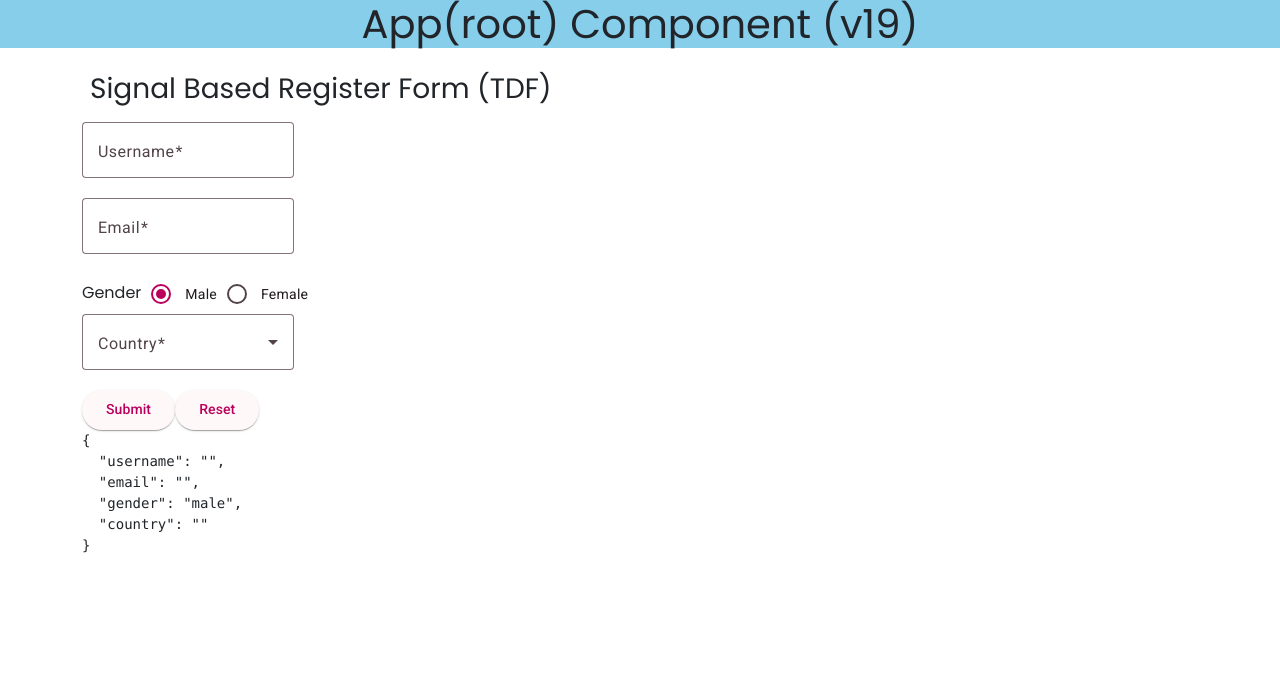
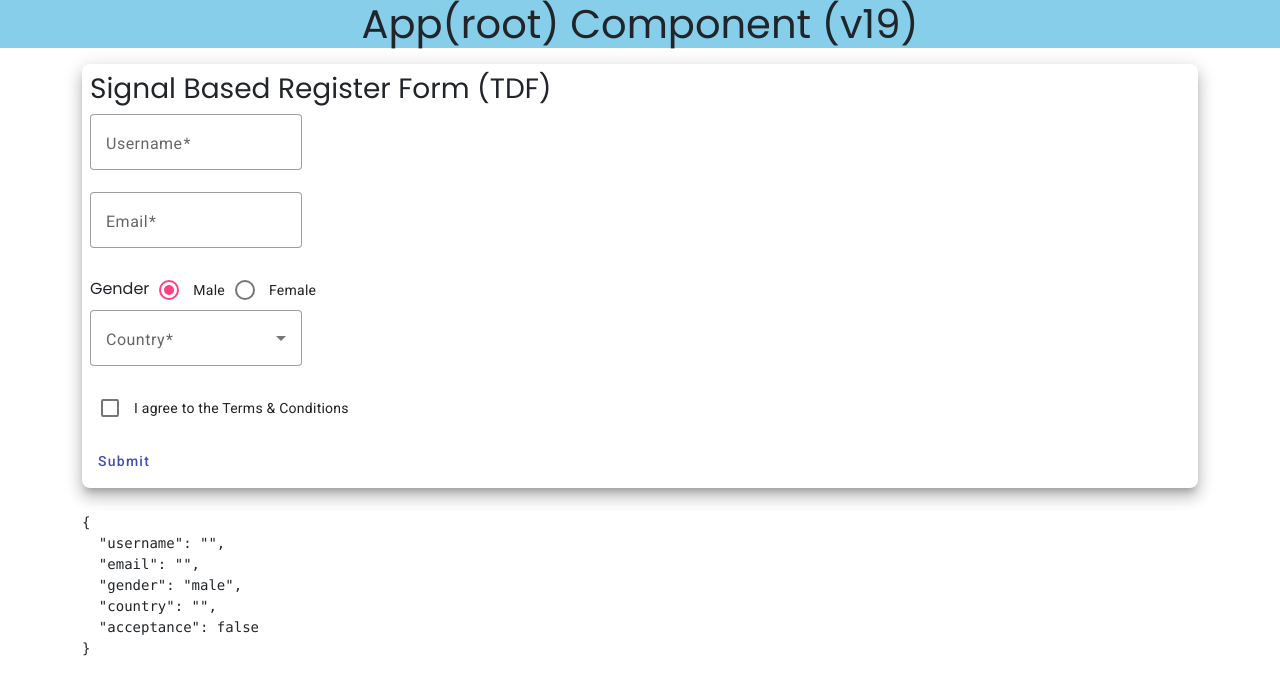
Before and after one commit to SatishKonduru/SELF-19, an Angular app: page /#/tdfRegister in a window 1280 px wide. Shown: the top 694 px of the page. Built offline with nearby package versions, Linux system fonts and the light colour scheme; sample sign-in values are in the browser's storage.

Commit message:
tdf-register

```diff
--- a/src/app/forms/tdf-register/tdf-register.component.html
+++ b/src/app/forms/tdf-register/tdf-register.component.html
@@ -1,13 +1,13 @@
 <div class="container mt-3 mx-auto">
-  <div class="mat-elevation-z10 p-2 rounded-3">
+  <div class="mat-elevation-z10 p-2  rounded-3">
     <div class="row">
       <h3>Signal Based Register Form (TDF)</h3>
     </div>
-  </div>
+
   <form
     #userForm="ngForm"
     (ngSubmit)="onSubmit(userForm)"
-    class="form-container"
+
   >
     <div class="col-6">
       <!-- USERNAME -->
@@ -19,8 +19,14 @@
           required
           [ngModel]="username()"
           (ngModelChange)="username.set($event)"
+          #usernameCtrl = 'ngModel'
         />
-      </mat-form-field>
+        @if(usernameCtrl.touched && usernameCtrl.invalid){
+          <mat-error>
+            Username requried
+          </mat-error>
+        }
+     </mat-form-field>
     </div>
 
     <div class="col-6">
@@ -35,7 +41,18 @@
           email
           [ngModel]="email()"
           (ngModelChange)="email.set($event)"
+          #emailCtrl = 'ngModel'
         />
+        @if(emailCtrl.touched && emailCtrl.errors?.['required']){
+          <mat-error>
+            Email required
+          </mat-error>
+        }
+        @else if(emailCtrl.touched && emailCtrl.errors?.['email']){
+          <mat-error>
+            Invalid Email
+          </mat-error>
+        }
       </mat-form-field>
     </div>
 
@@ -62,40 +79,47 @@
           [ngModel]="country()"
           (ngModelChange)="country.set($event)"
         >
-          <mat-option *ngFor="let c of countries" [value]="c">
+        @for(c of countries; track c){
+          <mat-option  [value]="c">
             {{ c }}
           </mat-option>
+        }
+
         </mat-select>
       </mat-form-field>
     </div>
+    <div class="col-10">
+  <!-- TERMS & CONDITIONS -->
+  <mat-checkbox
+    name="acceptTerms"
+    required
+    [ngModel]="acceptTerms()"
+    (ngModelChange)="acceptTerms.set($event)"
+  >
+    I agree to the Terms & Conditions
+  </mat-checkbox>
+</div>
 
-    <div class="col-6">
+
+    <div class="col-6 mt-3">
       <!-- BUTTONS -->
-      <div class="actions">
-        <button mat-raised-button color="primary" type="submit">Submit</button>
+       <button mat-button color="primary" >Submit</button>
+    </div>
 
-        <button
-          mat-raised-button
-          color="warn"
-          type="button"
-          (click)="resetForm(userForm)"
-        >
-          Reset
-        </button>
-      </div>
-    </div>
   </form>
+</div>
 
-  <!-- LIVE PREVIEW -->
-  <pre class="preview"
-    >{{
+</div>
+<div class="container mt-4">
+<!-- LIVE PREVIEW -->
+  <pre >{{
       {
         username: username(),
         email: email(),
         gender: gender(),
         country: country(),
+        acceptance: acceptTerms()
       } | json
     }}
-</pre
-  >
+</pre>
 </div>
--- a/src/app/forms/tdf-register/tdf-register.component.ts
+++ b/src/app/forms/tdf-register/tdf-register.component.ts
@@ -6,6 +6,8 @@ import { MatInputModule } from '@angular/material/input';
 import { MatRadioModule } from '@angular/material/radio';
 import { MatSelectModule } from '@angular/material/select';
 import { MatButtonModule } from '@angular/material/button';
+import { MatTableModule } from '@angular/material/table';
+import { MatCheckboxModule } from '@angular/material/checkbox';
 @Component({
   selector: 'app-tdf-register',
   imports: [
@@ -16,6 +18,8 @@ import { MatButtonModule } from '@angular/material/button';
     MatSelectModule,
     FormsModule,
     MatButtonModule,
+    // MatTableModule,
+    MatCheckboxModule,
   ],
   templateUrl: './tdf-register.component.html',
   styleUrl: './tdf-register.component.css',
@@ -26,6 +30,7 @@ export class TdfRegisterComponent {
   email = signal('');
   gender = signal('male');
   country = signal('');
+  acceptTerms = signal(false);
 
   countries = ['India', 'USA', 'UK', 'Australia'];
 
--- a/src/styles.css
+++ b/src/styles.css
@@ -1,4 +1,6 @@
 /* You can add global styles to this file, and also import other style files */
+@import "@angular/material/prebuilt-themes/indigo-pink.css";
+
 @import "../node_modules/@fontsource/poppins/index.css";
 html,
 body {
```
